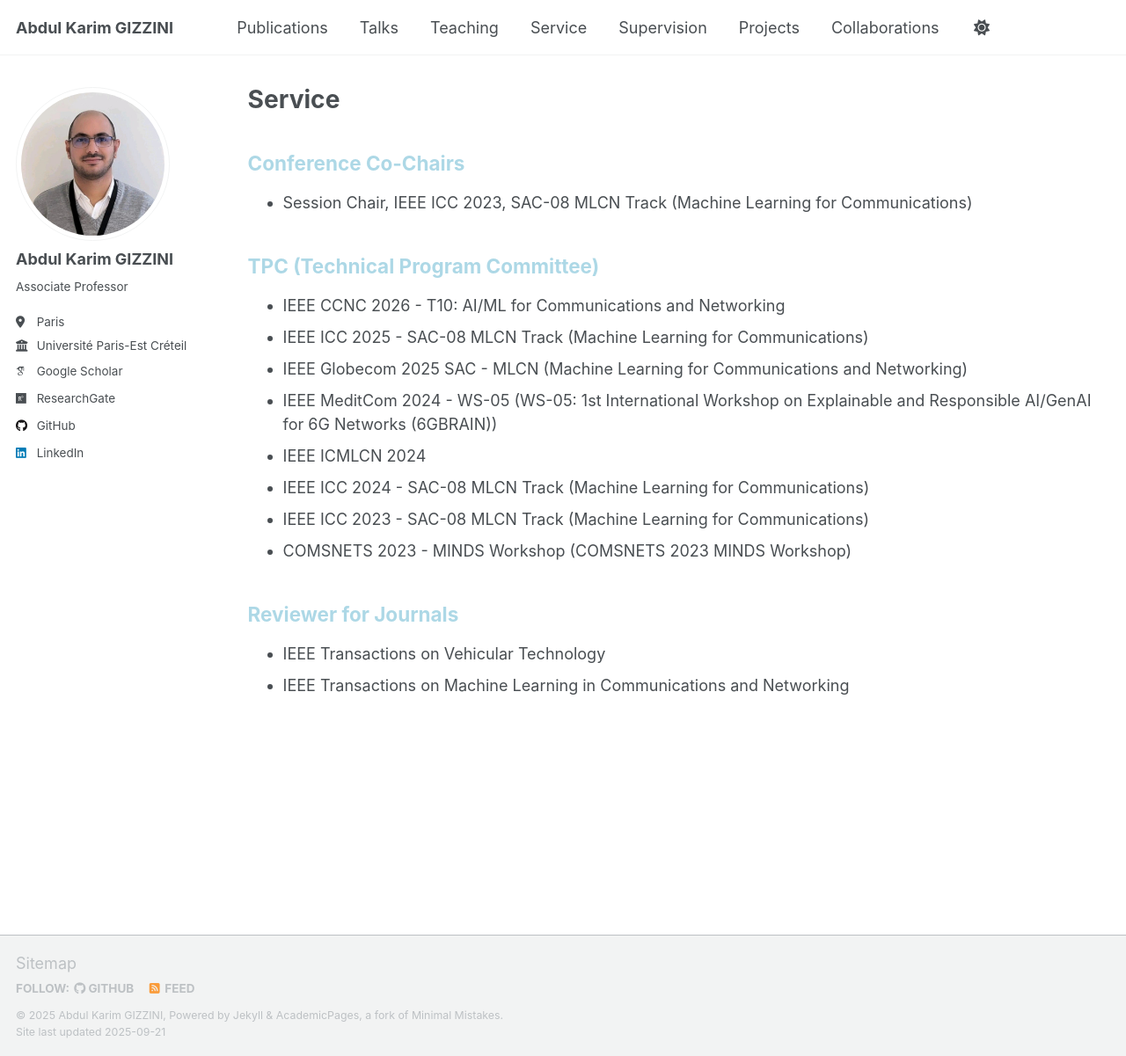
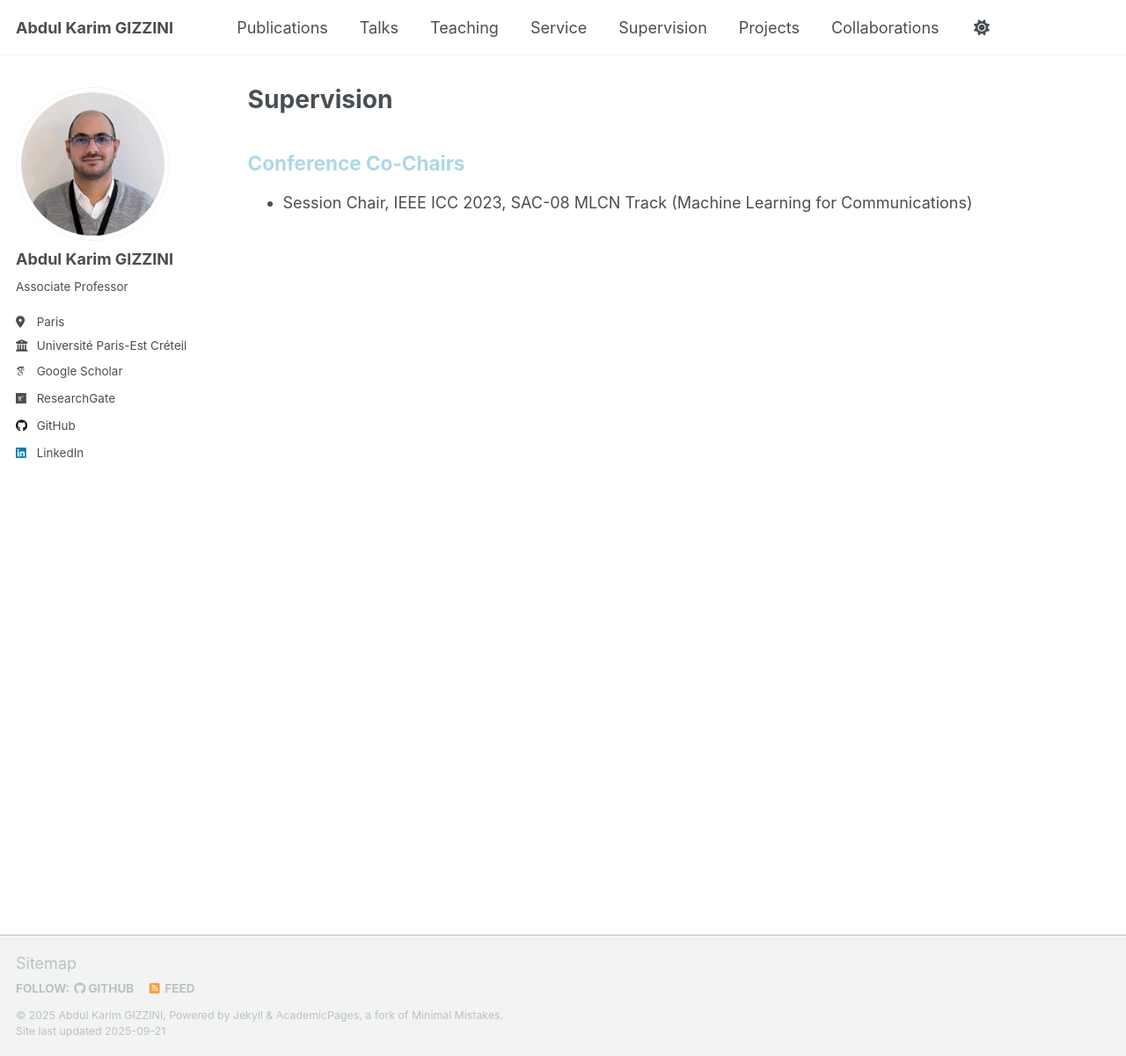
Before and after one commit to abdulkarimgizzini/abdulkarimgizzini-website, a Jekyll site: the page built from _pages/supervision.md, in a window 1280 px wide and 1201 px high. Shown: the whole window at 88% size. Built offline with Jekyll 4.4.1, drawn with Linux system fonts in a browser that asks for light colours; some web fonts are replaced; a script that is not in the unit is left out.

Commit message:
Update supervision.md

```diff
--- a/_pages/supervision.md
+++ b/_pages/supervision.md
@@ -1,28 +1,10 @@
 ---
 layout: archive
-title: "Service"
-permalink: /services/
+title: "Supervision"
+permalink: /supervision/
 author_profile: true
 ---
 
 <h2 style="color: lightblue;">Conference Co-Chairs</h2>
 <!-- ## Conference Co-Chairs -->
 * Session Chair, IEEE ICC 2023, SAC-08 MLCN Track (Machine Learning for Communications)
-
-
-<h2 style="color: lightblue;">TPC (Technical Program Committee)</h2>
-<!--## TPC (Technical Program Committee) -->
-* IEEE CCNC 2026 - T10: AI/ML for Communications and Networking
-* IEEE ICC 2025 - SAC-08 MLCN Track (Machine Learning for Communications)
-* IEEE Globecom 2025 SAC - MLCN (Machine Learning for Communications and Networking)
-* IEEE MeditCom 2024 - WS-05 (WS-05: 1st International Workshop on Explainable and Responsible AI/GenAI for 6G Networks (6GBRAIN))
-* IEEE ICMLCN 2024
-* IEEE ICC 2024 - SAC-08 MLCN Track (Machine Learning for Communications)
-* IEEE ICC 2023 - SAC-08 MLCN Track (Machine Learning for Communications)
-* COMSNETS 2023 - MINDS Workshop (COMSNETS 2023 MINDS Workshop)
-
-
-<h2 style="color: lightblue;">Reviewer for Journals</h2>
-<!--## Reviewer for Journals -->
-* IEEE Transactions on Vehicular Technology
-* IEEE Transactions on Machine Learning in Communications and Networking
```
